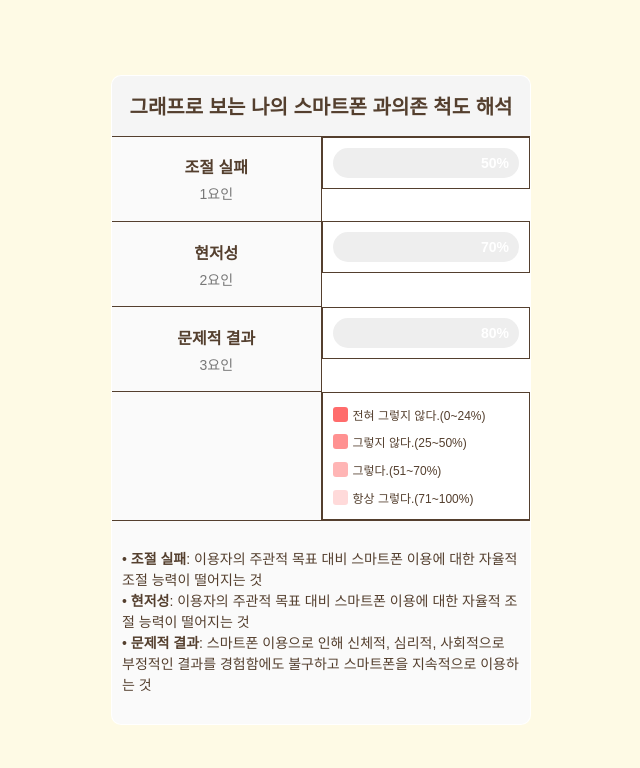
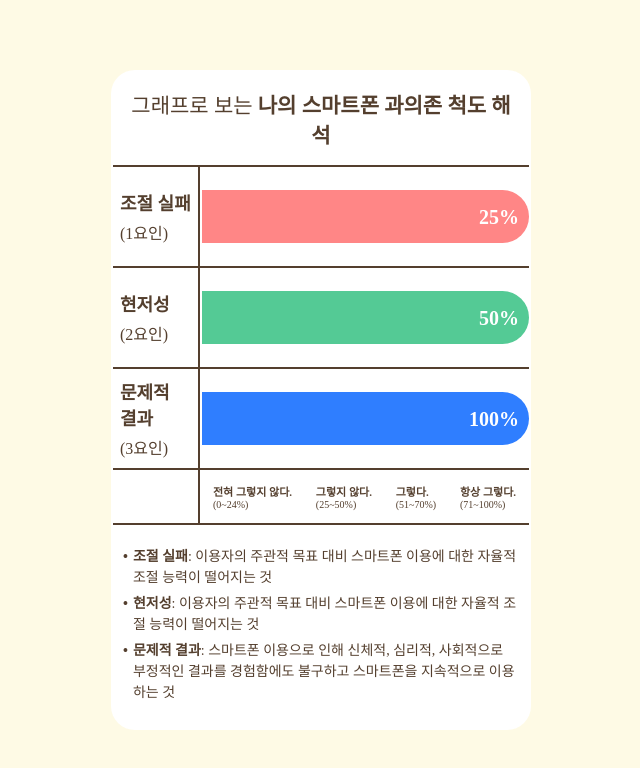
Before and after one commit to robanian/google-charts-visualization, a plain HTML site: page index.html in a window 1280 px wide. Shown: the whole page, without its empty margins (319-959 px from the left). Drawn offline with Linux system fonts and the light colour scheme; a web font is replaced by a local one.

Commit message:
20241114 / 남태우 / 폰트 및 구글 스프레드시트 연동 업로드

```diff
--- a/index.html
+++ b/index.html
@@ -7,43 +7,45 @@
 </head>
 <body>
     <table class="data-table">
+	    <!-- 열 그룹 정의 추가 -->
+        <colgroup>
+            <col style="width: 87px;">
+            <col style="width: calc(100% - 87px);">
+        </colgroup>
         <!-- 1행: 타이틀 (1열과 2열 합침) -->
         <tr>
-            <td class="title-cell" colspan="2">그래프로 보는 나의 스마트폰 과의존 척도 해석</td>
+            <td class="title-cell" colspan="2"><span class=title-sub>그래프로 보는</span> 나의 스마트폰 과의존 척도 해석</td>
         </tr>
 		<!-- 2행: 조절 실패 -->
 		<tr>
 			<td class="factor-cell">
-                조절 실패<br><span class="sub">1요인</span>
+				조절 실패<br><span class="factor-sub">(1요인)</span>
 			</td>
 			<td class="graph-cell">
-                <div class="bar-container">
-                    <div class="bar bar-controlfail" id="controlfail-bar"></div>
-                    <span class="percent-label" id="controlfail-percent">50%</span>
+				<div class="bar-common bar-controlfail" data-percentage="25">
+					<span class="percent-label">25%</span>
 				</div>
 			</td>
 		</tr>
 		<!-- 3행: 현저성 -->
 		<tr>
 			<td class="factor-cell">
-                현저성<br><span class="sub">2요인</span>
+				현저성<br><span class="factor-sub">(2요인)</span>
 			</td>
 			<td class="graph-cell">
-                <div class="bar-container">
-                    <div class="bar bar-salience" id="salience-bar"></div>
-                    <span class="percent-label" id="salience-percent">70%</span>
+				<div class="bar-common bar-salience" data-percentage="50">
+					<span class="percent-label">50%</span>
 				</div>
 			</td>
 		</tr>
 		<!-- 4행: 문제적 결과 -->
 		<tr>
 			<td class="factor-cell">
-                문제적 결과<br><span class="sub">3요인</span>
+				문제적<br>결과<br><span class="factor-sub">(3요인)</span>
 			</td>
 			<td class="graph-cell">
-                <div class="bar-container">
-                    <div class="bar bar-probleresult" id="probleresult-bar"></div>
-                    <span class="percent-label" id="probleresult-percent">80%</span>
+				<div class="bar-common bar-probleresult" data-percentage="100">
+					<span class="percent-label">100%</span>
 				</div>
 			</td>
 		</tr>
@@ -52,29 +54,38 @@
             <td class="empty-cell"></td>
             <td class="legend-cell">
                 <div class="legend-item">
-                    <span class="legend-color" style="background-color: rgba(255, 108, 108, 1.00);"></span>
-                    전혀 그렇지 않다.(0~24%)
+                    <span class="font-legend-description">전혀 그렇지 않다.</span>
+                    <span class="font-legend-range">(0~24%)</span>
                 </div>
                 <div class="legend-item">
-                    <span class="legend-color" style="background-color: rgba(255, 108, 108, 0.75);"></span>
-                    그렇지 않다.(25~50%)
+                    <span class="font-legend-description">그렇지 않다.</span>
+                    <span class="font-legend-range">(25~50%)</span>
                 </div>
                 <div class="legend-item">
-                    <span class="legend-color" style="background-color: rgba(255, 108, 108, 0.5);"></span>
-                    그렇다.(51~70%)
+                    <span class="font-legend-description">그렇다.</span>
+                    <span class="font-legend-range">(51~70%)</span>
                 </div>
                 <div class="legend-item">
-                    <span class="legend-color" style="background-color: rgba(255, 108, 108, 0.25);"></span>
-                    항상 그렇다.(71~100%)
+                    <span class="font-legend-description">항상 그렇다.</span>
+                    <span class="font-legend-range">(71~100%)</span>
                 </div>
             </td>
         </tr>
 		<!-- 6행: 설명 (1열과 2열 합침) -->
 		<tr>
 			<td class="description-cell" colspan="2">
-                • <span class="description-bold">조절 실패</span>: 이용자의 주관적 목표 대비 스마트폰 이용에 대한 자율적 조절 능력이 떨어지는 것<br>
-                • <span class="description-bold">현저성</span>: 이용자의 주관적 목표 대비 스마트폰 이용에 대한 자율적 조절 능력이 떨어지는 것<br>
-                • <span class="description-bold">문제적 결과</span>: 스마트폰 이용으로 인해 신체적, 심리적, 사회적으로 부정적인 결과를 경험함에도 불구하고 스마트폰을 지속적으로 이용하는 것
+				<div class="description-item">
+					<span class="bullet-point">•</span>
+					<span class="description-text"><span class="description-bold">조절 실패</span>: 이용자의 주관적 목표 대비 스마트폰 이용에 대한 자율적 조절 능력이 떨어지는 것</span>
+				</div>
+				<div class="description-item">
+					<span class="bullet-point">•</span>
+					<span class="description-text"><span class="description-bold">현저성</span>: 이용자의 주관적 목표 대비 스마트폰 이용에 대한 자율적 조절 능력이 떨어지는 것</span>
+				</div>
+				<div class="description-item">
+					<span class="bullet-point">•</span>
+					<span class="description-text"><span class="description-bold">문제적 결과</span>: 스마트폰 이용으로 인해 신체적, 심리적, 사회적으로 부정적인 결과를 경험함에도 불구하고 스마트폰을 지속적으로 이용하는 것</span>
+				</div>
 			</td>
 		</tr>
     </table>
--- a/script.js
+++ b/script.js
@@ -1,109 +1,126 @@
 // script.js
 
-// 초기화 함수
-function initialize() {
-    const token = getToken(); // 토큰 가져오기
-    if (token) {
-        fetchData(token)
-            .then(data => {
-                if (data) {
-                    renderBars(data);
-                } else {
-                    showError('해당 토큰에 대한 데이터를 찾을 수 없습니다.');
-                }
-            })
-            .catch(error => {
-                console.error('데이터 가져오기 에러:', error);
-                showError('데이터를 불러오는 중 오류가 발생했습니다.');
-            });
-    } else {
-        showError('토큰이 제공되지 않았습니다.');
-    }
+// URL에서 token 파라미터 추출
+function getTokenFromURL() {
+  const params = new URLSearchParams(window.location.search);
+  return params.get('token');
 }
 
-// 토큰을 가져오는 함수 (URL 파라미터)
-function getToken() {
-    const params = new URLSearchParams(window.location.search);
-    return params.get('token'); // 예: ?token=Og8fcbwFzQ7dc5Ql
+// 스프레드시트 데이터 가져오기
+function fetchData(callback) {
+  const spreadsheetKey = '1ESc7JIag5FpJ3gp3JxuHIIvr8vRMVXw5dNT7sqlHeAI'; // 스프레드시트 키로 대체
+  const sheetName = 'Smore-ResultSheet'; // 시트 이름으로 대체
+
+  const url = `https://spreadsheets.google.com/tq?tqx=out:json&sheet=${sheetName}&key=${spreadsheetKey}`;
+
+  const script = document.createElement('script');
+  script.src = url + '&tq&callback=processData';
+  document.body.appendChild(script);
+
+  window.processData = function(gData) {
+    callback(gData);
+  };
 }
 
-// 데이터 가져오기 함수 (Google Visualization API 사용)
-function fetchData(token) {
-    return new Promise((resolve, reject) => {
-        const sheetId = '1ESc7JIag5FpJ3gp3JxuHIIvr8vRMVXw5dNT7sqlHeAI'; // 본인의 시트 ID로 교체
-        const query = new google.visualization.Query(`https://docs.google.com/spreadsheets/d/${sheetId}/gviz/tq?sheet=Smore-ResultSheet`);
+// 데이터 처리 및 그래프 업데이트
+function processSpreadsheetData(gData) {
+  const token = getTokenFromURL();
+  if (!token) {
+    alert('유효한 토큰이 필요합니다.');
+    return;
+  }
 
-        query.send(response => {
-            if (response.isError()) {
-                console.error('Query Error:', response.getMessage(), response.getDetailedMessage());
-                reject(new Error('Google Visualization API 쿼리 오류'));
-                return;
-            }
+  const table = gData.table;
+  const headers = table.cols.map(col => col.label);
+  const rows = table.rows;
 
-            const dataTable = response.getDataTable();
-            const numRows = dataTable.getNumberOfRows();
-            const tokenColumnIndex = dataTable.getColumnIndex('Token');
+  const tokenIndex = headers.indexOf('Token');
+  if (tokenIndex === -1) {
+    alert('Token 열을 찾을 수 없습니다.');
+    return;
+  }
 
-            for (let i = 0; i < numRows; i++) {
-                const currentToken = dataTable.getValue(i, tokenColumnIndex);
-                if (currentToken === token) {
-                    const row = {};
-                    for (let j = 0; j < dataTable.getNumberOfColumns(); j++) {
-                        const columnName = dataTable.getColumnLabel(j);
-                        row[columnName] = dataTable.getValue(i, j);
-                    }
-                    resolve(row);
-                    return;
-                }
-            }
+  // 토큰에 해당하는 행 찾기
+  let targetRow = null;
+  for (let i = 0; i < rows.length; i++) {
+    const row = rows[i].c;
+    const cellValue = row[tokenIndex] ? row[tokenIndex].v : '';
+    if (cellValue === token) {
+      targetRow = row;
+      break;
+    }
+  }
 
-            // 토큰을 찾지 못한 경우
-            resolve(null);
-        });
-    });
+  if (!targetRow) {
+    alert('토큰에 해당하는 데이터를 찾을 수 없습니다.');
+    return;
+  }
+
+  // 각 점수의 인덱스 찾기
+  const controlFailIndex = headers.indexOf('controlfail');
+  const salienceIndex = headers.indexOf('salience');
+  const problemResultIndex = headers.indexOf('probleresult');
+
+  // 점수 값 가져오기
+  const controlFailScore = parseInt(targetRow[controlFailIndex].v);
+  const salienceScore = parseInt(targetRow[salienceIndex].v);
+  const problemResultScore = parseInt(targetRow[problemResultIndex].v);
+
+  // 각 점수의 퍼센트 계산
+  const controlFailPercent = ((controlFailScore - 3) / (12 - 3)) * 100;
+  const saliencePercent = ((salienceScore - 3) / (12 - 3)) * 100;
+  const problemResultPercent = ((problemResultScore - 4) / (16 - 4)) * 100;
+
+  // 그래프 바 및 라벨 업데이트
+  const controlFailBar = document.querySelector('.bar-controlfail');
+  const salienceBar = document.querySelector('.bar-salience');
+  const problemResultBar = document.querySelector('.bar-probleresult');
+
+  controlFailBar.setAttribute('data-percentage', controlFailPercent.toFixed(0));
+  salienceBar.setAttribute('data-percentage', saliencePercent.toFixed(0));
+  problemResultBar.setAttribute('data-percentage', problemResultPercent.toFixed(0));
+
+  controlFailBar.querySelector('.percent-label').innerText = `${controlFailPercent.toFixed(0)}%`;
+  salienceBar.querySelector('.percent-label').innerText = `${saliencePercent.toFixed(0)}%`;
+  problemResultBar.querySelector('.percent-label').innerText = `${problemResultPercent.toFixed(0)}%`;
+
+  // 그래프 다시 그리기
+  drawGraphs();
 }
 
-// 그래프 그리기 함수 (가로 막대)
-function renderBars(data) {
-    const controlfail = parseInt(data.controlfail, 10);
-    const salience = parseInt(data.salience, 10);
-    const probleresult = parseInt(data.probleresult, 10);
+// 그래프 그리기 함수
+function drawGraphs() {
+  const bars = document.querySelectorAll('.bar-common');
 
-    // 퍼센트 계산
-    const controlfailPercent = mapToPercent(controlfail, 3, 12);
-    const saliencePercent = mapToPercent(salience, 3, 12);
-    const probleresultPercent = mapToPercent(probleresult, 4, 16);
+  bars.forEach(function(bar) {
+    const percentage = parseFloat(bar.getAttribute('data-percentage'));
 
-    // 막대 업데이트
-    updateBar('controlfail-bar', controlfailPercent);
-    updateBar('salience-bar', saliencePercent);
-    updateBar('probleresult-bar', probleresultPercent);
+    // 그래프 셀의 너비 가져오기
+    const graphCellWidth = bar.parentElement.offsetWidth;
+    const maxBarWidth = graphCellWidth - 15; // 오른쪽에 15px 여백 남기기
 
-    // 퍼센트 라벨 업데이트
-    document.getElementById('controlfail-percent').textContent = `${controlfailPercent}%`;
-    document.getElementById('salience-percent').textContent = `${saliencePercent}%`;
-    document.getElementById('probleresult-percent').textContent = `${probleresultPercent}%`;
+    // 최소 및 최대 바 너비 설정
+    const minBarWidth = maxBarWidth * 0.23; // 필요에 따라 조정
+    const maxBarWidthAdjusted = maxBarWidth;
+
+    const minPercentage = 25;
+    const maxPercentage = 100;
+
+    // 퍼센트 값을 0과 1 사이로 정규화
+    const normalizedPercentage = (percentage - minPercentage) / (maxPercentage - minPercentage);
+
+    // 비선형 스케일링 적용
+    const scaledPercentage = Math.pow(normalizedPercentage, 0.7);
+
+    // 바의 실제 너비 계산
+    const width = minBarWidth + scaledPercentage * (maxBarWidthAdjusted - minBarWidth);
+
+    // 계산된 너비를 바에 적용
+    bar.style.width = width + 'px';
+  });
 }
 
-// 퍼센트 매핑 함수 (점수를 25~100%로 변환)
-function mapToPercent(score, min, max) {
-    if (score < min) score = min;
-    if (score > max) score = max;
-    return Math.round(25 + ((score - min) / (max - min)) * 75);
-}
-
-// 막대 업데이트 함수
-function updateBar(barId, percent) {
-    const bar = document.getElementById(barId);
-    bar.style.width = `${percent}%`;
-}
-
-// 에러 표시 함수
-function showError(message) {
-    const container = document.querySelector('.data-table');
-    container.innerHTML = `<tr><td colspan="2" class="error">${message}</td></tr>`;
-}
-
-// Google Charts 로드 후 초기화 호출
-google.charts.load('current', { packages: ['corechart'] });
-google.charts.setOnLoadCallback(initialize);
+// 페이지 로드 시 실행
+document.addEventListener('DOMContentLoaded', function() {
+  fetchData(processSpreadsheetData);
+});
--- a/styles.css
+++ b/styles.css
@@ -1,9 +1,24 @@
 /* styles.css */
+
+/* 커스텀 폰트 적용 */
+@font-face {
+    font-family: 'Pretendard';
+    src: url('fonts/Pretendard-Regular.ttf') format('truetype');
+    font-weight: 400;
+    font-style: normal;
+}
+@font-face {
+    font-family: 'Pretendard';
+    src: url('fonts/Pretendard-ExtraBold.ttf') format('truetype');
+    font-weight: 800;
+    font-style: normal;
+}
+/* 필요한 다른 폰트 웨이트도 동일하게 추가하세요 */
 
 /* 전체 페이지 스타일 */
 body {
     background-color: #FEFAE5;
-    font-family: Arial, sans-serif;
+    font-family: 'Pretendard';
     color: #543F2E;
     display: flex;
     justify-content: center;
@@ -17,141 +32,179 @@ body {
     width: 420px;
     height: 650px;
     border-collapse: collapse;
-    table-layout: fixed; /* 고정된 테이블 레이아웃 */
     background-color: #FFFFFF;
-    border: 1px solid #543F2E;
-    border-radius: 10px;
-    overflow: hidden; /* 경계선 내에 내용이 유지되도록 */
+    border: 2px solid #543F2E; /* 전체 테이블 외곽선 */
+    border-radius: 24px;
+    overflow: hidden; /* 경계선 내에 내용 유지 */
+    table-layout: fixed; /* 추가: 테이블 레이아웃 고정 */
 }
+
 
 /* 테이블 셀 공통 스타일 */
 .data-table td {
-    border: 1px solid #543F2E; /* 테두리 색상 */
-    padding: 10px;
+    border: 2px solid #543F2E; /* 셀 테두리 통일 */
     box-sizing: border-box;
     vertical-align: middle;
     position: relative;
+    font-family: 'Pretendard';
 }
 
 /* 타이틀 셀 스타일 */
 .title-cell {
-    font-size: 20px;
-    font-weight: bold;
+    font-size: 21px;
+    font-weight: 800; /* Pretendard-ExtraBold */
     text-align: center;
-    background-color: #F5F5F5;
+    height: 95px;
+    padding: 10px;
+    word-wrap: break-word;
+}
+
+.title-sub {
+    font-weight: 400; /* Pretendard-Regular */
 }
 
 /* 요인 셀 스타일 */
 .factor-cell {
-    font-size: 16px;
-    font-weight: bold;
-    text-align: center;
-    background-color: #FAFAFA;
+    font-size: 18px;
+    font-weight: 800; /* Pretendard-ExtraBold */
+    text-align: left;
+    width: 87px;
+    min-width: 87px; /* 추가 */
+    max-width: 87px; /* 추가 */
+    height: 101px;
+    padding: 0px 7px 0px 7px;
+    word-wrap: break-word;
+    box-sizing: border-box; /* 패딩을 포함한 너비 계산 */
 }
 
 /* 서브 텍스트 스타일 */
-.sub {
-    font-size: 14px;
-    font-weight: normal;
+.factor-sub {
+    font-size: 16px;
+    font-weight: 400; /* Pretendard-Regular */
     display: block;
     margin-top: 5px;
-    color: #777777;
 }
 
 /* 그래프 셀 스타일 */
 .graph-cell {
-    display: flex;
-    align-items: center;
-    justify-content: flex-start;
+    width: calc(100% - 87px);
+    height: 101px;
+    padding-left: 2px;
+    padding-right: 0px;
+    position: relative;
+    box-sizing: border-box; /* 패딩을 포함한 너비 계산 */
 }
 
-/* 막대 컨테이너 스타일 */
-.bar-container {
+/* 그래프 바 스타일 */
+.bar-common {
     position: relative;
-    width: 100%;
-    height: 30px;
-    background-color: #EEEEEE;
-    border-radius: 15px;
-    overflow: hidden;
-}
-
-/* 가로 막대 스타일 */
-.bar {
-    height: 100%;
-    border-radius: 15px 0 0 15px;
-    position: absolute;
-    top: 0;
-    left: 0;
-    transition: width 0.5s ease-in-out;
+    max-width: 100%;
+    height: 55%;
+    border-radius: 0 40px 40px 0;
 }
 
 /* 각 요인에 따른 막대 색상 */
 .bar-controlfail {
-    background-color: #FF6C6C;
+    background-color: #FF8686; /* 배경색 설정 */
 }
 
 .bar-salience {
-    background-color: #54CA95;
+    background-color: #54CA95; /* 배경색 설정 */
 }
 
 .bar-probleresult {
-    background-color: #2F7EFF;
+    background-color: #2F7EFF; /* 배경색 설정 */
 }
 
 /* 퍼센트 라벨 스타일 */
 .percent-label {
     position: absolute;
-    right: 10px;
+    right: 10px; /* 우측에서 5px 띄우기 */
     top: 50%;
     transform: translateY(-50%);
-    font-weight: bold;
-    font-size: 14px;
+    font-weight: 800; /* Pretendard-ExtraBold */
+    font-size: 20px;
     color: #FFFFFF;
+    white-space: nowrap;
 }
 
 /* 빈 셀 스타일 */
 .empty-cell {
-    background-color: #FAFAFA;
+    width: 87px;
+    height: 53px;
+}
+
+/* legend-cell의 테두리 제거 */
+.data-table td.legend-cell {
+    border: none;
 }
 
 /* 범례 셀 스타일 */
 .legend-cell {
-    font-size: 12px;
+    height: 53px;
+    overflow: hidden; /* 내용이 넘칠 경우 숨김 */
+    white-space: nowrap;
+    justify-content: space-around;
     display: flex;
-    flex-wrap: wrap;
-    gap: 5px;
+    flex-wrap: nowrap;
     align-items: center;
-    justify-content: flex-start;
-    height: 100%;
-    overflow: hidden; /* 내용이 넘칠 경우 숨김 */
 }
 
 /* 범례 항목 스타일 */
 .legend-item {
     display: flex;
-    align-items: center;
-    gap: 5px;
-    white-space: nowrap;
+    flex-direction: column; /* 범례 설명과 범위를 세로로 배치 */
 }
 
-/* 범례 색상 박스 스타일 */
-.legend-color {
-    display: inline-block;
-    width: 15px;
-    height: 15px;
-    border-radius: 3px;
+/* 범례 설명 및 범위 스타일 */
+.font-legend-description {
+    font-weight: 800; /* Pretendard-Bold */
+	font-size: 11px;
+}
+
+.font-legend-range {
+    font-weight: 500; /* Pretendard-Medium */
+    font-size: 10px; /* 범위 텍스트 크기 조정 */
 }
 
 /* 설명 셀 스타일 */
 .description-cell {
     font-size: 14px;
     line-height: 1.5;
-    background-color: #FAFAFA;
+    width: 419px;
+    height: 205px;
+    padding: 10px;
+    font-weight: 400; /* Pretendard-Regular */
+    overflow-y: auto; /* 내용이 넘칠 경우 스크롤 */
 }
 
-/* 설명의 볼드 텍스트 스타일 */
+/* 설명 아이템 스타일 */
+.description-item {
+    display: flex;
+    align-items: flex-start;
+    justify-content: center;
+    margin-bottom: 5px;
+}
+
+.bullet-point {
+    margin-right: 5px;
+    font-weight: 800; /* Pretendard-ExtraBold */
+}
+
+.description-text {
+    text-align: left;
+}
+
 .description-bold {
-    font-weight: bold;
+    font-weight: 800; /* Pretendard-ExtraBold */
+}
+
+/* 에러 메시지 스타일 */
+.error {
+    color: red;
+    font-weight: 800; /* Pretendard-ExtraBold */
+    text-align: center;
+    padding: 20px;
 }
 
 /* 반응형 폰트 크기 조정 (필요시) */
```
Also changed, not shown: 9 other files. Lines whose indentation alone changed are shown as unchanged.
